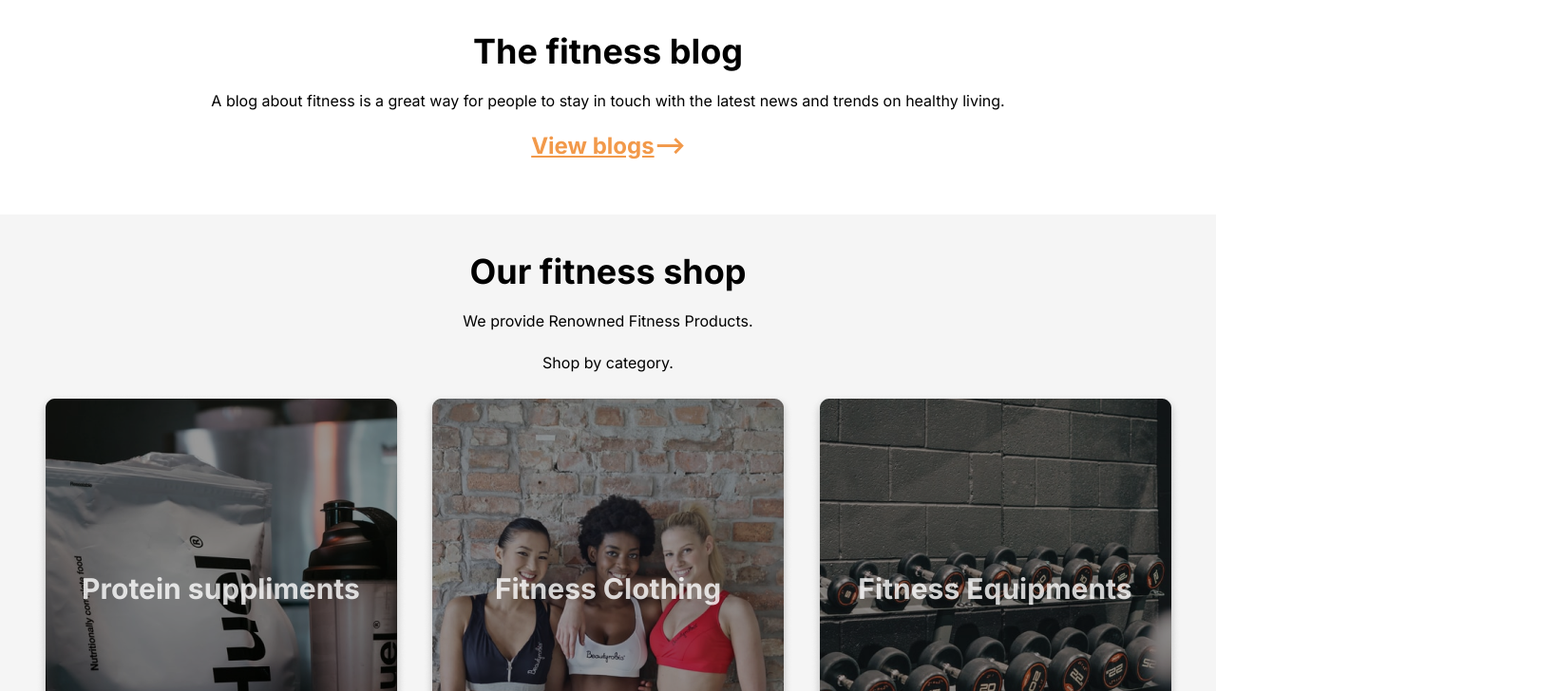
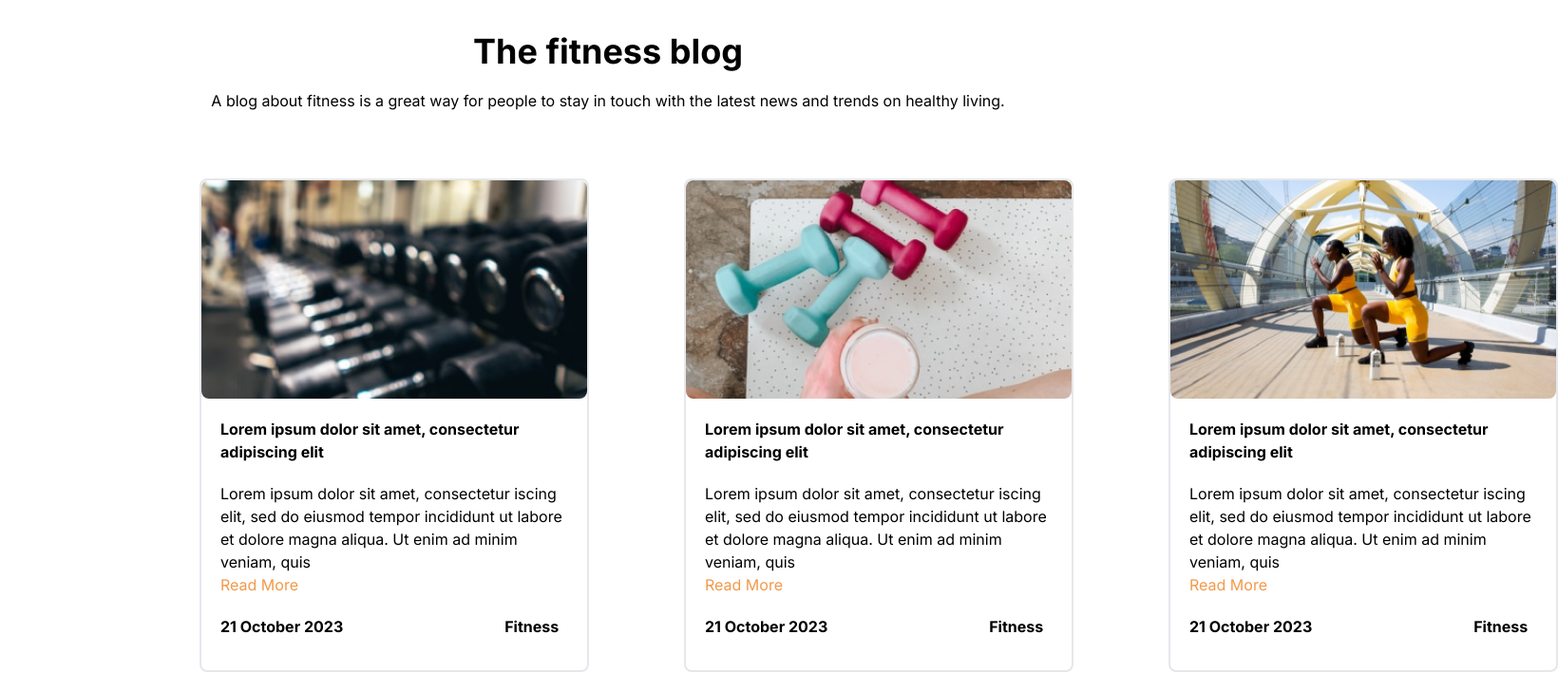
Before and after one commit to muskanDaruka/shapemeup, a Next.js app: page / in a window 1280 px wide. Shown: the part 3060-3788 px from the top of the page at 95% size, 1640 px wide, since content can reach past the window. Built offline with nearby package versions, Linux system fonts and the light colour scheme.

Commit message:
updated-all-the-pages

```diff
--- a/package.json
+++ b/package.json
@@ -12,6 +12,7 @@
     "next": "13.5.4",
     "react": "^18",
     "react-dom": "^18",
+    "react-easy-swipe": "^0.0.23",
     "react-responsive-carousel": "^3.2.23"
   },
   "devDependencies": {
--- a/src/app/(home)/classes/page.tsx
+++ b/src/app/(home)/classes/page.tsx
@@ -1,7 +1,28 @@
 import HorizontalList from "@/components/HorizontalList";
 import Footer from "@/components/Footer";
+import React, { useState } from "react";
 
 const list = ["Weight loss", "Walk fitness", "Body toning", "Strength training", " Calorie Crush"]
+const classImages = [
+  {
+    imageSrc: "/assets/images/classes/full_body_workout.png",
+    date: "21 October 2023",
+    description: "October 2023 Weight Loss Course",
+
+  },
+  {
+    imageSrc: "/assets/images/exercise/situp.png",
+    date: "21 November 2023",
+    description: "November 2023 Weight Loss Course",
+
+  },
+  {
+    imageSrc: "/assets/images/classes/abs_workout.png",
+    date: "21 December 2023",
+    description: "December 2023 Weight Loss Course",
+
+  },
+];
 const Classes = () => {
   return (
     <div>
@@ -51,10 +72,30 @@ const Classes = () => {
       <section className="text-4xl m-24">
         <h2 className="font-bold"><center>Classes for you</center></h2><br />
         <HorizontalList data={list} />
-        <span className="text-[#FBEFB0] bg-[#f2994a] w-10 h-8 mt-10 rounded-full text-2xl font-bold float-right">⟶</span>
-        <span className="text-[#FBEFB0] bg-[#f2994a] w-10 h-8 mt-10 rounded-full text-2xl font-bold float-left">⟵</span>
+        <div className="flex relative">
+          <span className="text-[#FBEFB0] bg-[#f2994a] w-10 h-8 mt-64 rounded-full text-2xl font-bold float-right absolute left-0">⟵</span>
+          <div className="ml-[140px] w-[1100px] h-[202px] relative">
+            <div className="flex">
+              {classImages.map((items, index) => (
+                <div
+                  key={index}
+                  className="flex-shrink-0 w-[394px] h-[400px] m-[50px] ml-5 relative"
+                >
+                  <img src={items.imageSrc} alt="classes" className="w-full object-cover-fit h-full flex-shrink rounded-lg" />
+                  <div className="absolute top-20 left-0 right-0 bottom-0 flex flex-col justify-center items-center p-5 text-white"><center>
+                    <span className="text-white text-[15px]  font-normal">{items.date}</span>
+                    <hr />
+                    <p className="text-white text-[20px] font-bold">{items.description}</p>
+                  </center>
+                  </div>
+                </div>
+              ))}
+            </div>
+          </div>
+          <span className="text-[#FBEFB0] bg-[#f2994a] w-10 h-8 mt-64 rounded-full text-2xl font-bold float-left absolute right-0">⟶</span>
+        </div>
       </section>
-      <section >
+      <section className="mt-[300px]" >
         <div className="bg-gradient-to-r from-gray-300 via-gray-300 to-gray-300 h-full w-full">
           <h1 className="text-black text-4xl font-bold m-8 "><center>Use our app to access courses anywhere.</center></h1>
           <p className="text-black text-2xl  m-8"><center>
--- a/src/app/(home)/coaches/page.tsx
+++ b/src/app/(home)/coaches/page.tsx
@@ -1,6 +1,25 @@
 import Footer from "@/components/Footer";
 import MobileAppUpdated from "@/components/MobileAppUpdated";
 
+
+const coachesImage = [
+  {
+    imageSrc: "/assets/images/coaches/coach_header.png",
+    name: "FirstName LastName",
+    content: "Lorem ipsum dolor sit amet, consectetur iscing elit, sed do eiusmod tempor incididunt ut labore et dolore magna aliqua. Ut enim ad minim veniam, quis",
+
+  },
+  {
+    imageSrc: "/assets/images/coach_list/coach_07.png",
+    name: "FirstName LastName",
+    content: "Lorem ipsum dolor sit amet, consectetur iscing elit, sed do eiusmod tempor incididunt ut labore et dolore magna aliqua. Ut enim ad minim veniam, quis",
+  },
+  {
+    imageSrc: "/assets/images/coach_list/coach_08.png",
+    name: "FirstName LastName",
+    content: "Lorem ipsum dolor sit amet, consectetur iscing elit, sed do eiusmod tempor incididunt ut labore et dolore magna aliqua. Ut enim ad minim veniam, quis",
+  },
+];
 const Coaches = () => {
   return (
     <div>
@@ -23,17 +42,35 @@ const Coaches = () => {
           </div>
         </div>
       </section>
-      <section className="bg-[#f5f5f5] w-full h-64 px-5 py-10 space-y-5">
+      <section className="bg-[#f5f5f5] w-full h-[800px] px-5 py-10 space-y-5">
         <h3 className="text-black text-5xl font-bold mb-20"><center>Our Coaches</center></h3>
-        <span className="text-[#FBEFB0] bg-[#f2994a] w-10 h-8 mt-10 rounded-full text-2xl font-bold float-right">⟶</span>
-        <span className="text-[#FBEFB0] bg-[#f2994a] w-10 h-8 mt-10 rounded-full text-2xl font-bold float-left">⟵</span>
+        <div className="flex relative">
+          <span className="text-[#FBEFB0] bg-[#f2994a] w-10 h-8 mt-64 rounded-full text-2xl font-bold absolute right-0">⟶</span>
+          <div className="ml-[140px] w-[1100px] h-[202px]">
+            <div className="flex">
+              {coachesImage.map((item, index) => (
+                <div
+                  key={index}
+                  className="flex-shrink-0 w-[410px] h-[520px] m-[20px] ml-[50px] border-slate-250 border-2 rounded-lg "
+                >
+                  <img src={item.imageSrc} alt="blog_banner" className="w-[500px] object-cover h-[280px] flex-shrink rounded-lg" />
+                  <div className="p-5">
+                    <h1 className="font-bold mt-5">{item.name}</h1>
+                    <p className="font-normal mt-2">{item.content}</p>
+                  </div>
+                </div>
+              ))}
+
+            </div>
+          </div>
+          <span className="text-[#FBEFB0] bg-[#f2994a] w-10 h-8 mt-64 rounded-full text-2xl font-bold float-left absolute left-0">⟵</span>
+        </div>
       </section>
       <section className="w-full px-5 py-10 space-y-5 ">
         <div>
           <h3 className="text-black text-5xl font-bold mb-20"><center>Your very own personal coaches</center></h3>
-          <div className="flex space-x-5 mx-64">
-
-            <div>
+          <div className="flex">
+            <div className="ml-[250px]">
               <div className="pt-1 w-96 h-80 bg-[#FBEFB0] text-black mt-10 rounded-lg">
                 <center>
                   <img
@@ -94,7 +131,7 @@ const Coaches = () => {
       </section>
       <MobileAppUpdated />
       <Footer />
-    </div>
+    </div >
   );
 };
 
--- a/src/app/(home)/page.tsx
+++ b/src/app/(home)/page.tsx
@@ -65,6 +65,32 @@ const heroImages: Images[] = [
     description:
       "Build a Healthy Routine with New Ways to Train. We are all mindful of the challenges of maintaining a healthy body balance. We provide a range of programs to empower you in reaching your fitness goals. For you to experience results faster than ever before, our trainers will design a program that is personalized just for you.",
     buttonText: "Check out our Workouts",
+  },
+];
+const blogPosts = [
+  {
+    imageSrc: "/assets/images/blogs/equipments.png",
+    title: "Lorem ipsum dolor sit amet, consectetur adipiscing elit",
+    content: "Lorem ipsum dolor sit amet, consectetur iscing elit, sed do eiusmod tempor incididunt ut labore et dolore magna aliqua. Ut enim ad minim veniam, quis",
+    date: "21 October 2023",
+    category: "Fitness",
+    readMoreLink: "#",
+  },
+  {
+    imageSrc: "/assets/images/blogs/workout.png",
+    title: "Lorem ipsum dolor sit amet, consectetur adipiscing elit",
+    content: "Lorem ipsum dolor sit amet, consectetur iscing elit, sed do eiusmod tempor incididunt ut labore et dolore magna aliqua. Ut enim ad minim veniam, quis",
+    date: "21 October 2023",
+    category: "Fitness",
+    readMoreLink: "#",
+  },
+  {
+    imageSrc: "/assets/images/blogs/blogs.png",
+    title: "Lorem ipsum dolor sit amet, consectetur adipiscing elit",
+    content: "Lorem ipsum dolor sit amet, consectetur iscing elit, sed do eiusmod tempor incididunt ut labore et dolore magna aliqua. Ut enim ad minim veniam, quis",
+    date: "21 October 2023",
+    category: "Fitness",
+    readMoreLink: "#",
   },
 ];
 export default function Home() {
@@ -165,11 +191,30 @@ export default function Home() {
             the latest news and trends on healthy living.
           </p>
         </h4>
+        <div className="ml-[140px] w-[1100px] h-[202px]">
+          <div className="flex">
+            {blogPosts.map((post, index) => (
+              <div
+                key={index}
+                className="flex-shrink-0 w-[410px] h-[520px] m-[50px] border-slate-250 border-2 rounded-lg "
+              >
+                <img src={post.imageSrc} alt="blog_banner" className="w-[500px] object-cover h-[230px] flex-shrink rounded-lg" />
+                <h1 className="font-bold mt-5 ml-5">{post.title}</h1>
+                <p className="font-normal mr-5 mt-5 ml-5">{post.content}</p>
+                <a href={post.readMoreLink} className="text-[#f2994a] transition duration-300 hover:underline ml-5">Read More</a>
+                <div className="flex">
+                  <span className="text-black font-bold ml-5 mt-5">{post.date}</span>
+                  <span className="font-bold mt-5 ml-[170px]">{post.category}</span>
+                </div>
+              </div>
+            ))}
+          </div>
+        </div>
         <Link href={"/blogs"} className="w-full flex justify-center">
-          <button className="text-[#f2994a] underline text-2xl font-bold text-center">
+          <button className="text-[#f2994a] mt-96 underline text-2xl font-bold text-center">
             View blogs
           </button>
-          <span className="text-[#f2994a] text-2xl font-bold">⟶</span>
+          <span className="text-[#f2994a] text-2xl mt-96 font-bold">⟶</span>
         </Link>
       </section>
       <section className="mt-4 relative bg-[#f5f5f5] px-5 py-10 space-y-5">
--- a/src/app/(home)/products/page.tsx
+++ b/src/app/(home)/products/page.tsx
@@ -1,8 +1,129 @@
 import Footer from "@/components/Footer";
+import Hero from "@/components/Hero";
+import HorizontalList from "@/components/HorizontalList";
+import { Images } from "@/types/type";
+
+const list = ["Protein suppliments", "Fitness clothing", "Fitness equipments"]
+const heroImages: Images[] = [
+  {
+    image: "exercise/exercise_banner",
+    title: "Products",
+    description:
+      "The Future of Fitness is At-Home",
+    buttonText: "",
+  },
+  {
+    image: "home/gym",
+    title: "Products",
+    description:
+      "The Future of Fitness is At-Home",
+    buttonText: "",
+  },
+  {
+    image: "exercise/exercise_banner_01",
+    title: "Products",
+    description:
+      "The Future of Fitness is At-Home",
+    buttonText: "",
+  },
+];
+const productImages = [
+  {
+    imageSrc: "/assets/images/classes/full_body_workout.png",
+    title: "Protein suppliments",
+
+  },
+  {
+    imageSrc: "/assets/images/exercise/situp.png",
+    title: "Fitness Clothing",
+
+  },
+  {
+    imageSrc: "/assets/images/classes/abs_workout.png",
+    title: "Fitness equipments",
+  },
+];
+const productImage = [
+  {
+    imageSrc: "/assets/images/blogs/equipments.png",
+    name: "Product name",
+
+  },
+  {
+    imageSrc: "/assets/images/home/gym.png",
+    name: "Product name",
+  },
+  {
+    imageSrc: "/assets/images/blogs/equipments.png",
+    name: "Product name",
+  },
+  {
+    imageSrc: "/assets/images/home/gym.png",
+    name: "Product name",
+  },
+];
+
 const Products = () => {
   return (
     <div>
-      Products
+      <Hero data={heroImages} />
+      <div className="flex relative">
+        <span className="text-[#FBEFB0] bg-[#f2994a] w-10 h-8 mt-[180px] rounded-full text-2xl font-bold absolute right-20">⟶</span>
+        <div className="ml-[140px] w-[1100px] h-[400px]">
+          <div className="flex">
+            {productImages.map((item, index) => (
+              <div
+                key={index}
+                className="flex-shrink-0 w-[410px] h-[520px] m-[25px] ml-[70px] rounded-lg relative "
+              >
+                <img src={item.imageSrc} alt="blog_banner" className="w-full object-cover h-[350px] flex-shrink rounded-lg" />
+                <div className="absolute top-0 left-0 right-0 bottom-0 flex flex-col justify-center items-center p-5 text-white">
+                  <h1 className="font-bold text-xl text-white z-10">{item.title}</h1>
+                </div>
+              </div>
+            ))}
+          </div>
+        </div>
+        <span className="text-[#FBEFB0] bg-[#f2994a] w-10 h-8 mt-[180px] rounded-full text-2xl font-bold float-left absolute left-20">⟵</span>
+      </div>
+      <section className="relative">
+        <div className="relative">
+          <img
+            src="/assets/images/products/product_run.png"
+            alt="image"
+            className="relative w-screen object-cover h-auto min-h-[490px]"
+          />
+          <div className="absolute flex flex-col items-center justify-center w-full top-0 h-full gap-10">
+            <h2 className="text-white text-4xl font-bold">
+              Run like a wind
+            </h2>
+            <p className="text-white text-xl font-normal">Flat 35% off on running shoes</p>
+          </div>
+        </div>
+      </section>
+      <section className="m-[40px]">
+        <h1 className="text-black text-4xl mb-[20px] font-bold"><center>Featured products</center></h1>
+        <HorizontalList data={list} />
+        <div className="flex relative">
+          <span className="text-[#FBEFB0] bg-[#f2994a] w-10 h-8 mt-64 rounded-full text-2xl font-bold absolute right-0">⟶</span>
+          <div className="ml-[140px] w-[1100px] h-[500px]">
+            <div className="flex">
+              {productImage.map((item, index) => (
+                <div
+                  key={index}
+                  className="flex-shrink-0 w-[350px] h-[400px] m-[20px] mt-[25px] ml-[5px] border-slate-250 border-2 rounded-lg "
+                >
+                  <img src={item.imageSrc} alt="blog_banner" className="w-full object-cover h-[280px] flex-shrink rounded-lg" />
+                  <div className="p-5">
+                    <h1 className="font-bold mt-5">{item.name}</h1>
+                  </div>
+                </div>
+              ))}
+            </div>
+          </div>
+          <span className="text-[#FBEFB0] bg-[#f2994a] w-10 h-8 mt-64 rounded-full text-2xl font-bold float-left absolute left-0">⟵</span>
+        </div>
+      </section>
       <Footer />
     </div>
   )
--- a/src/components/CardSection.tsx
+++ b/src/components/CardSection.tsx
@@ -8,6 +8,7 @@ interface Props {
   title: string;
   description: string;
 }
+
 
 const CardSection: FC<Props> = ({ data, title, description }) => {
   return (
@@ -45,11 +46,11 @@ const CardSection: FC<Props> = ({ data, title, description }) => {
           </div>
         ))}
       </div>
-      <div className="w-full flex justify-center">
+      {<div className="w-full flex justify-center">
         <button className="bg-[#f2994a] text-black py-4 px-16 rounded-md text-lg">
           View more
         </button>
-      </div>
+      </div>}
     </section>
   );
 };
```
Also changed, not shown: src/app/(home)/blogs/page.tsx (+10 -10 lines), public/assets/images/products/product_run.png (added), 1 other file (tests, documents, lock files or other folders).
